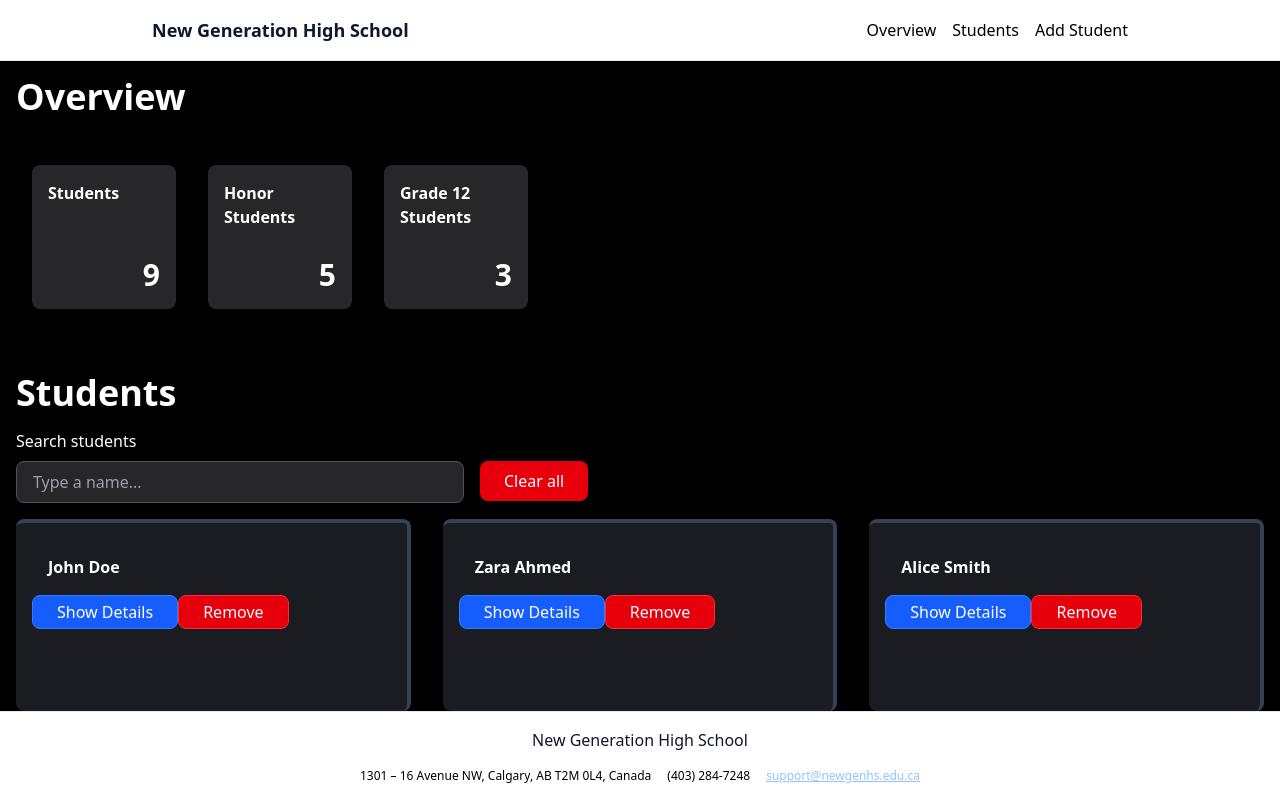
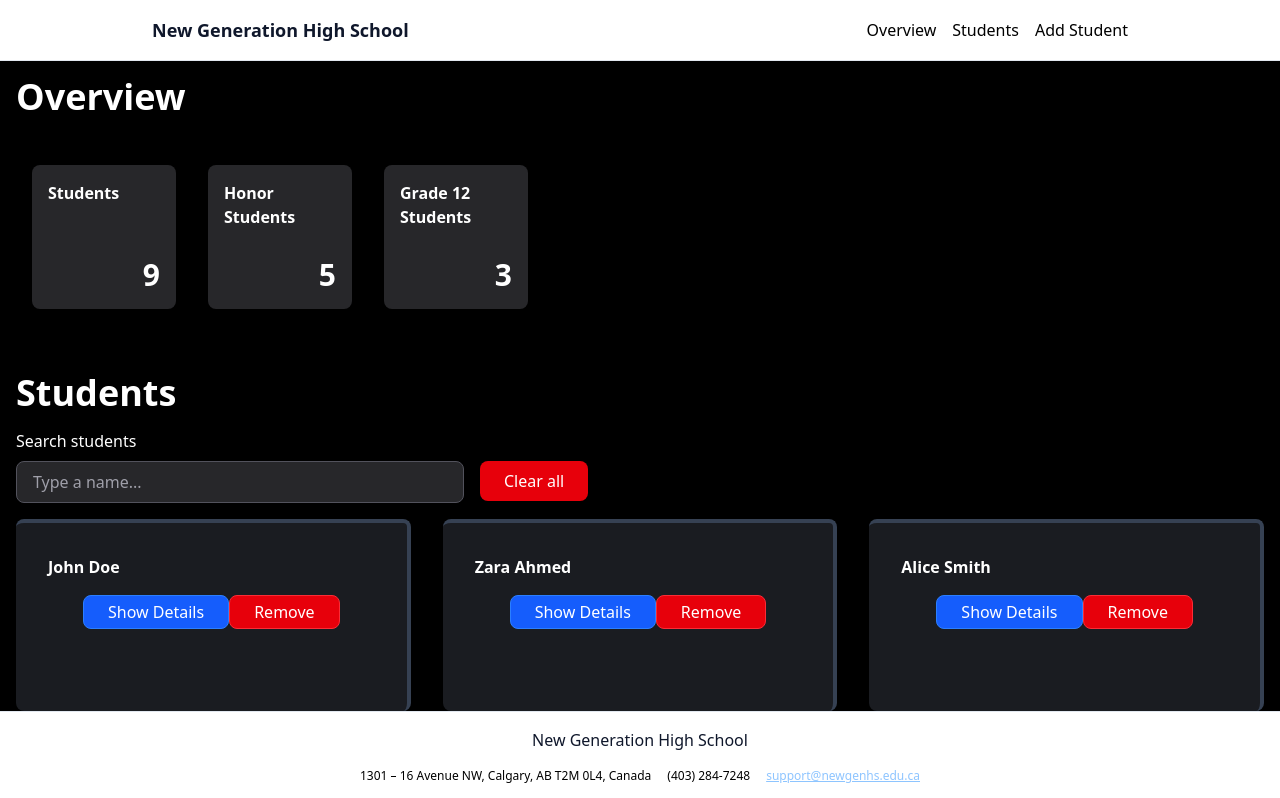
Before and after one commit to mjm29/assignment-2, a Next.js app: page / in a window 1280 px wide. Shown: the top 798 px of the page. Built offline with nearby package versions, Linux system fonts and the light colour scheme.

Commit message:
fixed show details button

```diff
--- a/components/StudentCard.tsx
+++ b/components/StudentCard.tsx
@@ -35,9 +35,9 @@ const StudentCard = ({id, firstName, lastName, average, onRemove}: StudentCardPr
       {/* Student name */}
       <p className="text-md font-bold text-white p-4">{firstName} {lastName}</p>
       {/* Buttons for student card*/}
-      <div className="items-center gap-2">
+      <div className="bottom-2 self-center gap-2">
         <button
-          onClick={() => setDetails(true)}
+          onClick={() => setDetails(!details)}
           className="mt-auto rounded-lg px-6 py-1 text-white font-medium bg-blue-600 border border-blue-500 hover:bg-blue-600/40"
         >
           {details ? `Hide Details`: `Show Details`}
```
